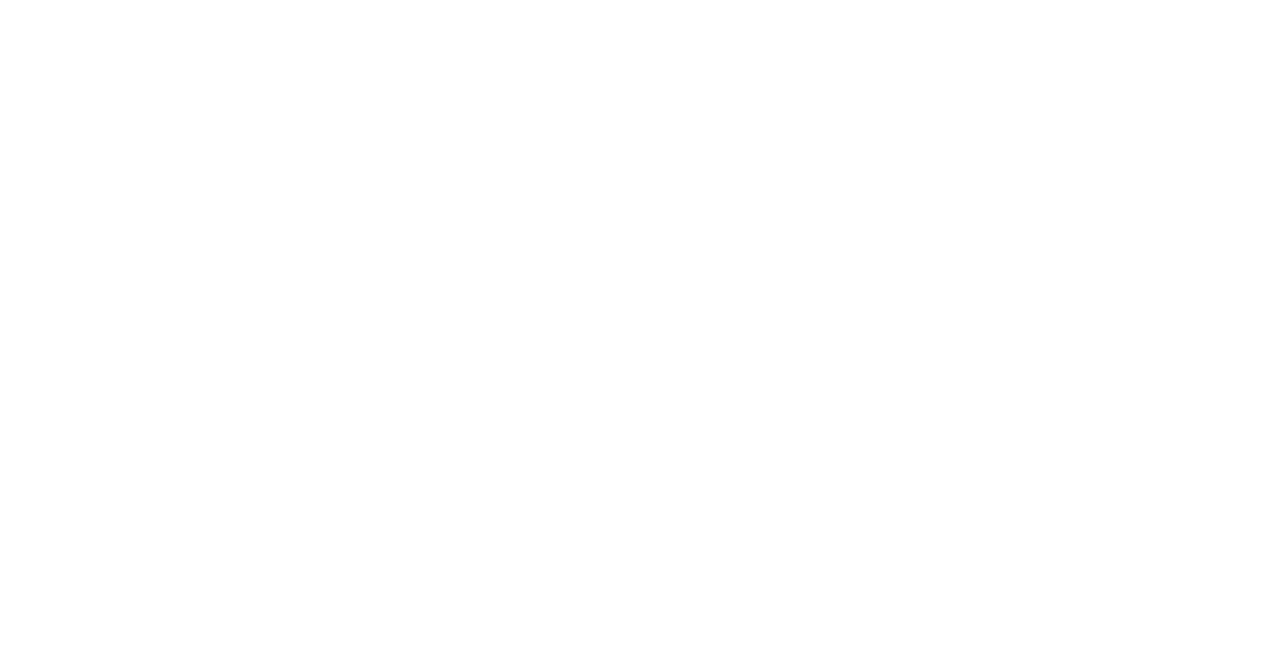
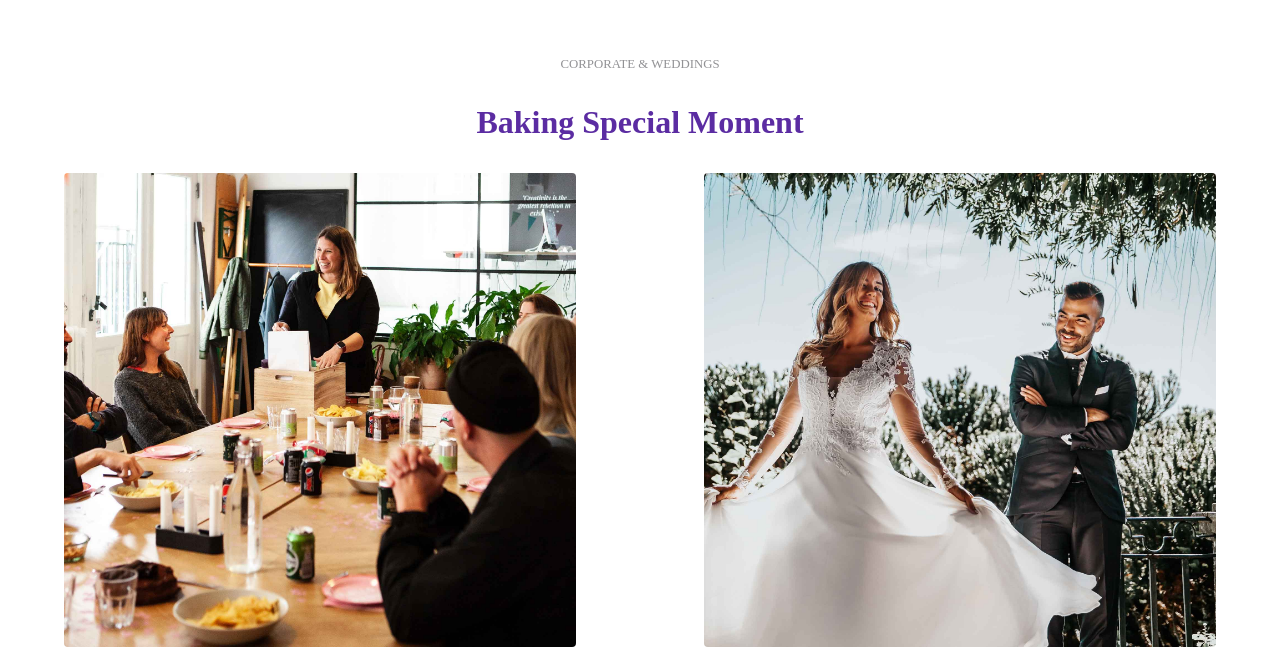
Before and after one commit to Frampolz/proj-html-vuejs, a Vue app: page / in a window 1280 px wide. Shown: the part 1575-2226 px from the top of the page. Before the commit the page ends 1440 px from the top, so only its background shows below. Built offline with nearby package versions, Linux system fonts and the light colour scheme; the HTML template or start-up script is replaced by a standard one.

Commit message:
add service component

```diff
--- a/src/components/Main.vue
+++ b/src/components/Main.vue
@@ -1,22 +1,26 @@
 <template>
   <main class="main d-flex">
     <OurProd />
+    <Service />
   </main>
 </template>
 
 <script>
-import OurProd from './main-component/OurProd.vue'
+import OurProd from "./main-component/OurProd.vue";
+import Service from "./main-component/Service.vue";
 export default {
   name: "Main",
   components: {
-    OurProd
-  }
+    OurProd,
+    Service,
+  },
 };
 </script>
 
 <style lang="scss">
 .main {
   margin-top: 10em;
-  justify-content: center;
+  align-items: center;
+  flex-direction: column;
 }
 </style>
--- /dev/null
+++ b/src/components/main-component/Service.vue
@@ -0,0 +1,45 @@
+<template>
+  <div class="service w-90 d-flex">
+    <div class="heading">
+      <h5>corporate &amp; weddings</h5>
+      <h2>baking special moment</h2>
+    </div>
+    <div class="service-box-container d-flex">
+      <div class="service-box">
+        <img src="../../assets/img/corporate-bg.jpg" alt="" />
+      </div>
+      <div class="service-box">
+        <img src="../../assets/img/wedding-bg.jpg" alt="" />
+      </div>
+    </div>
+  </div>
+</template>
+
+<script>
+export default {
+  name: "Service",
+};
+</script>
+
+<style lang="scss">
+.service {
+  margin-top: 12em;
+  flex-direction: column;
+  .heading {
+    text-align: center;
+    h2 {
+      text-transform: capitalize;
+    }
+  }
+  .service-box-container {
+      gap: 8em;
+    .service-box {
+      flex-basis: calc(100% / 2);
+      img {
+        width: 100%;
+        border-radius: 4px;
+      }
+    }
+  }
+}
+</style>
```
